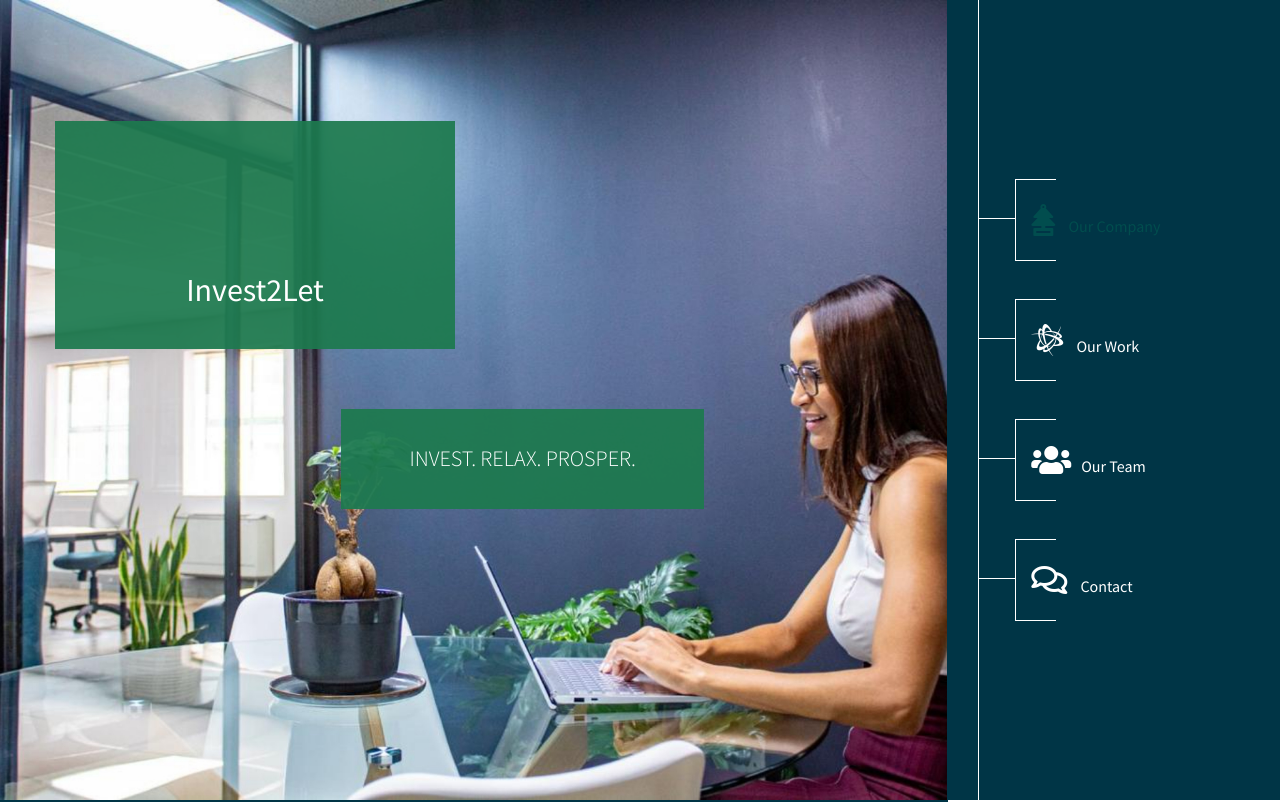
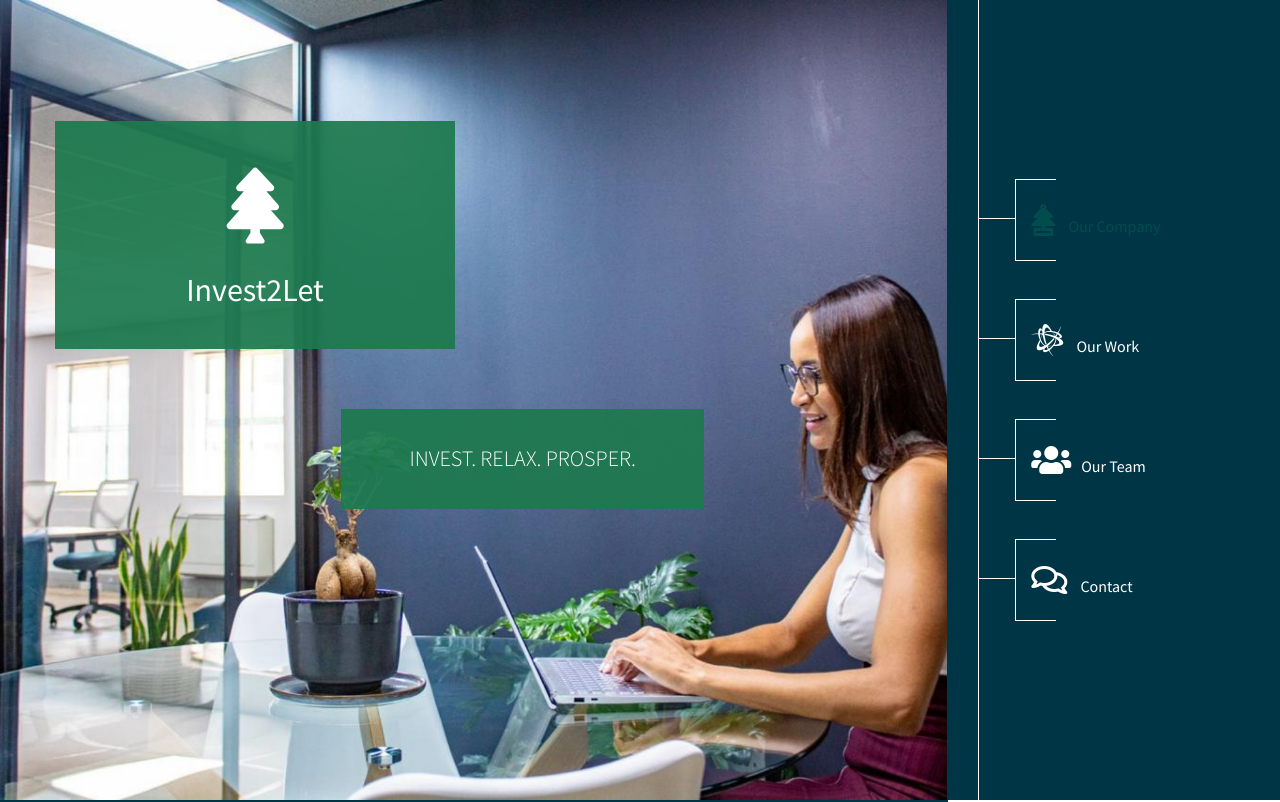
Before and after one commit to KINGOFGRACE/invest2let-website, a plain HTML site: page index.html in a window 1280 px wide. Shown: the top 802 px of the page. Drawn offline with Linux system fonts and the light colour scheme.

Commit message:
Update index.html

```diff
--- a/index.html
+++ b/index.html
@@ -54,7 +54,7 @@ https://www.tooplate.com/view/2123-simply-amazed
             <div class="banner-section section parallax-window" data-parallax="scroll" data-image-src="img/section-1-bg.jpg" id="section-1">
                 <div class="container">
                     <div class="item">
-                        <div class="bg-blue-transparent logo-fa"><span><i class="far fa-2x fa-tree"></i></span> Invest2Let</div>
+                        <div class="bg-blue-transparent logo-fa"><span><i class="fas fa-2x fa-tree"></i></span> Invest2Let</div>
                         <div class="bg-blue-transparent simple"><p>INVEST. RELAX. PROSPER.</p></div>
                     </div>
                 </div>
```
